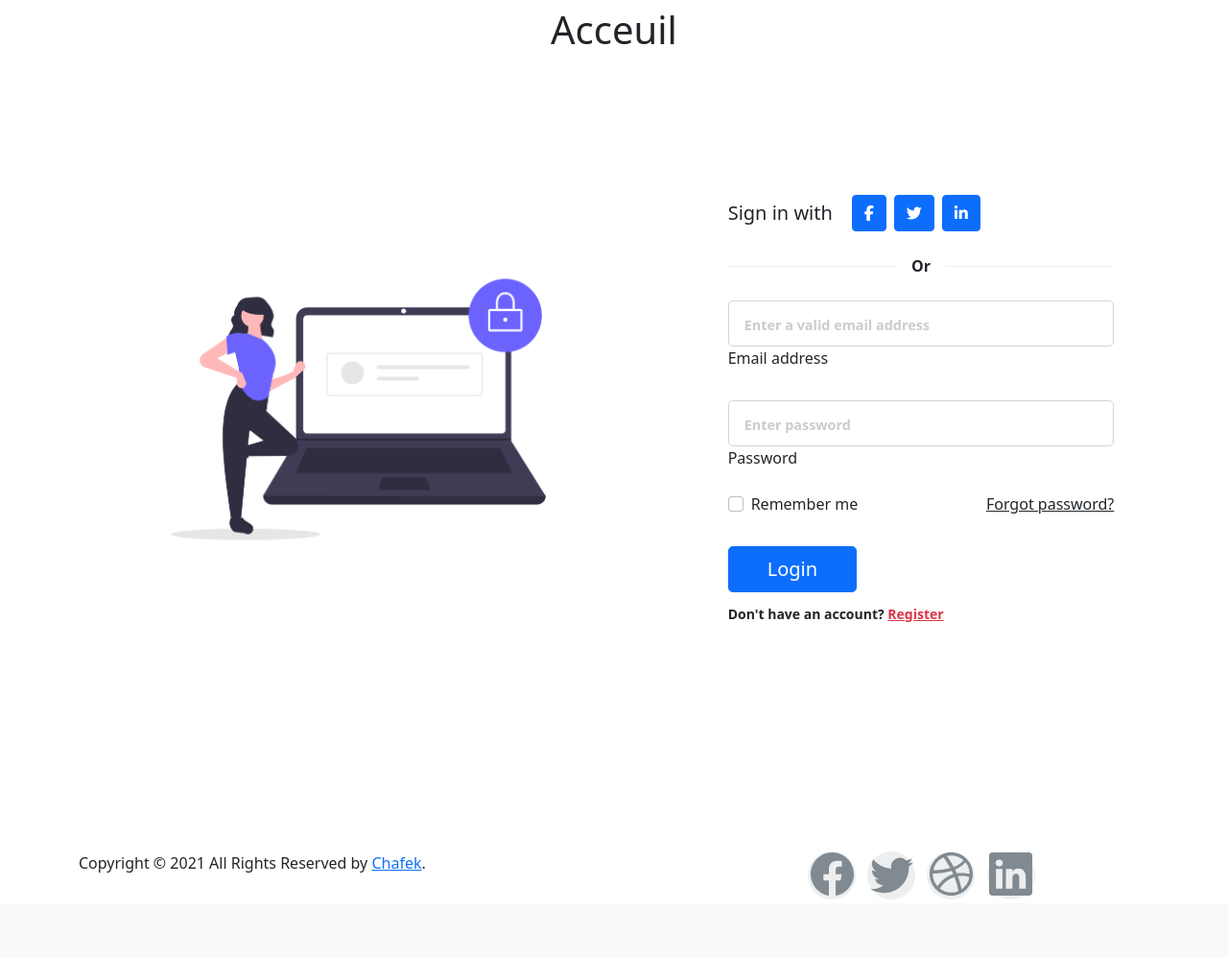
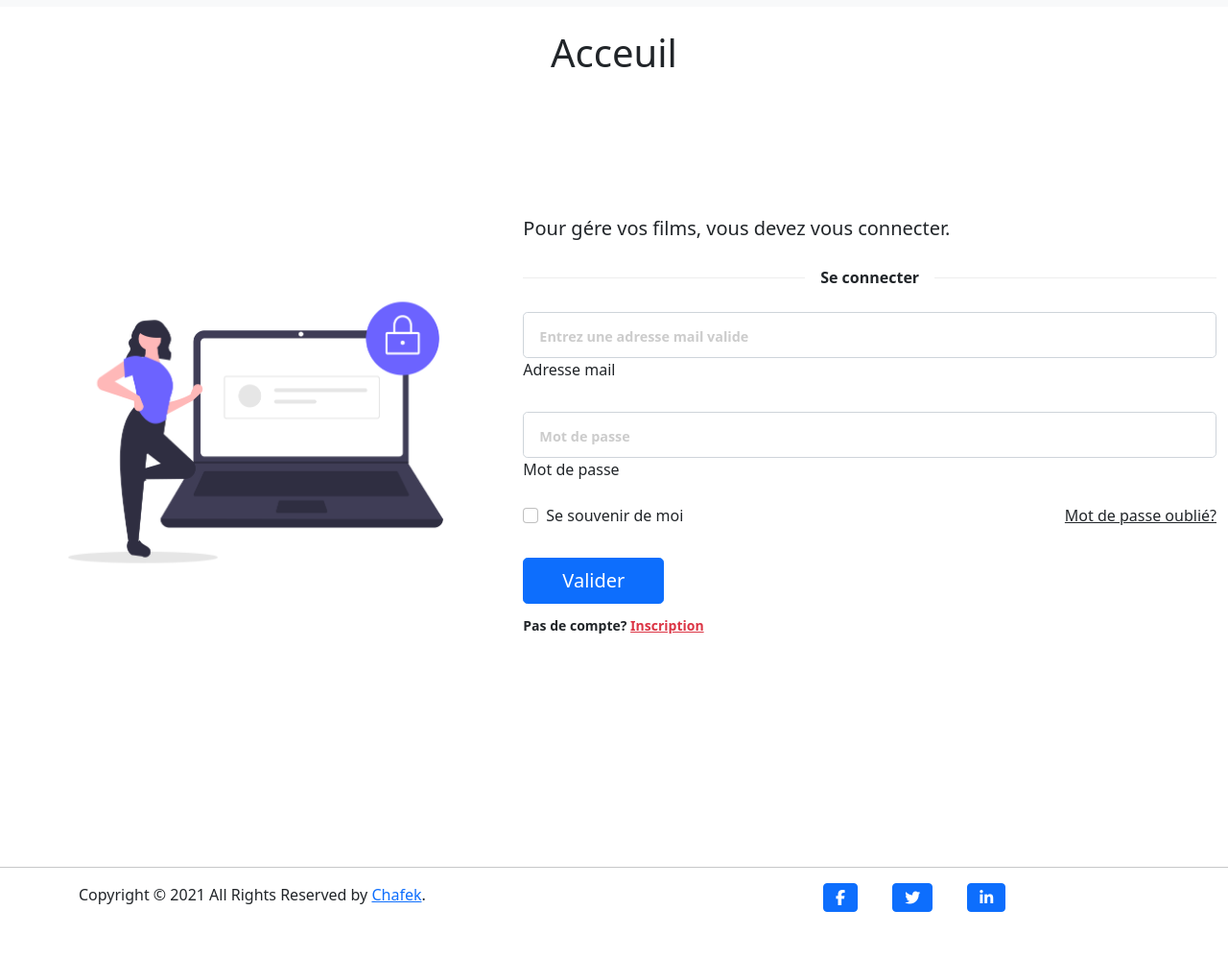
Before and after one commit to chafek/biblioteque-de-films, a PHP site: page /biblioteque_films/ in a window 1280 px wide. Shown: the part 333-1331 px from the top of the page at 96% size. Before the commit the page ends 1266 px from the top, so only its background shows below. Run offline with PHP 8.4, Linux system fonts and the light colour scheme; some libraries are stand-ins or nearby versions.

Commit message:
registration and connection form in home page

```diff
--- a/src/controllers/AddFilmsController.php
+++ b/src/controllers/AddFilmsController.php
@@ -37,12 +37,19 @@
 
 
 
+
         if (isset($_POST['film_title']) && !isset($_GET['modify']))
         {
-            $verification=$model->verifyFields();
+            $cat = empty($_POST['film_cat']) ? null : $_POST['film_cat'];
+            $director = empty($_POST['film_director']) ? null : $_POST['film_director'];
+            $trailer=empty($_POST['film_trailer']) ? null : $_POST['film_trailer'];
+            $duration = empty($_POST['film_duration']) ? null : $_POST['film_duration'];
+            $verification=$model->verifyFields([$cat,
+                                    $director,$trailer,$duration]);
+                var_dump($verification);
 
 
-            if ($verification==false
+            if ($verification===false||$_FILES['film_picture']['name'] == ""
             )
             {
                 $msgError = "merci de renseigner tous les champs!";
@@ -126,6 +133,8 @@
                             </script>';
 
                            $msgSuccess="Enregistrement réussi!!";
+                           echo $msgSuccess;
+                           die();
                         }
 
                     }
@@ -140,17 +149,14 @@
         {
             $filmChosen=$model->displayAFilm($_GET['id']);
 
-
-
-
-            //     // die();
             if(isset($_POST['film_title'])){
-                $verification=$model->verifyFields();
-                if($verification){
+                $verification=$model->verifyFields([$_POST['film_cat'],
+                $_POST['film_director'],$_POST['film_trailer'],$_POST['film_duration']]);
+                if($verification===false){
+                     $msgError="saisissez tous les champs !";
+                }else{
                     $model->toModifyFilm($_GET['id'],$_POST['film_title'],$filmChosen['film_picture'],$_POST['film_desc'],$_POST['film_date'],$_POST['film_cat'],$_POST['film_director'],$_POST['film_trailer'],$_POST['film_duration']);
                     $msgSuccess="reussi";
-                }else{
-                    $msgError="saisissez tous les champs !";
                 }
 
 
--- a/src/controllers/HomeController.php
+++ b/src/controllers/HomeController.php
@@ -5,7 +5,53 @@
     {
 
     }
+
     public function manage(){
+
+        $model=new Model();
+        $connection=[
+            'text'=>"Pour gére vos films, vous devez vous connecter.",
+            'title'=>"Se connecter",
+            'action'=>" <div class='d-flex justify-content-between align-items-center'>
+                            <div class='form-check mb-0'>
+                                <input class='form-check-input me-2' type='checkbox' value=' id='form2Example3' />
+                                <label class='form-check-label' for='form2Example3'>
+                                    Se souvenir de moi
+                                </label>
+                            </div>
+                            <a href='#!' class='text-body'>Mot de passe oublié?</a>
+                        </div>",
+            'button_text'=>'Valider'
+        ];
+        $registration=[
+            'text'=>"S'enregistrer pour acceder aux services.",
+            'title'=>"S'enregistrer",
+            'action'=>
+                        "<div class='form-outline mb-3'>
+                            <input type='password' id='form3Example4' class='form-control form-control-lg'
+                            placeholder='Confirmation mot de passe' name='password_confirmation'/>
+                            <label class='form-label' for='form3Example4'>Confirmer mot de passe</label>
+                        </div>",
+            'button_text'=>'Enregistrer'
+        ];
+        var_dump($_POST);
+        $email=isset($_POST['email'])?$_POST['email']:null;
+        $password=isset($_POST['password'])?$_POST['password']:null;
+        $password_confirmation=isset($_POST['password_confirmation'])?$_POST['password_confirmation']:null;
+
+        if(isset($_POST['password_confirmation'])){
+            $verification=$model->verifyFields([$email,$password,$password_confirmation]);
+        }else{
+            $verification=$model->verifyFields([$email,$password]);
+        }
+
+        if($verification===false){
+            $msgError="Veuillez remplir tous les champs!";
+
+        }else{
+            $msgSuccess="tous les champs sont saisi.";
+        }
+
         include "src/view/include/header.php";
         include "src/view/include/nav.php";
         include 'src/view/home.php';
--- a/src/model/Model.php
+++ b/src/model/Model.php
@@ -166,22 +166,17 @@
     }
 }
 
-public function verifyFields(){
+public function verifyFields($fields=[]){
 
-    if (
-        empty($_POST['film_date'])
-        || $_FILES['film_picture']['name'] == ""
-        || empty($_POST['film_cat'])
-        || empty($_POST['film_director'])
-        || empty($_POST['film_trailer'])
-        || empty($_POST['film_duration'])
-    )
-    {
-      return false;
+    foreach ($fields as  $field) {
 
-    } else{
-        return true;
+        if (empty($field)|| $field===""){
+
+           return false;
+
+        }
     }
+
 }
 
 public function saveFilmRank($rank,$id){
--- a/src/view/home.php
+++ b/src/view/home.php
@@ -1,63 +1,59 @@
+
+<?php if(isset($_POST['submit'])){
+
+include 'src\view\include\alertBox.php';}
+ ?>
+
 <h1 class="text-center mt-4 title" >Acceuil</h1>
 
+<?php isset($_GET['action'])?$content=$registration:$content=$connection;?>
 <section class="vh-100">
   <div class="container-fluid h-custom">
     <div class="row d-flex justify-content-center align-items-center h-100">
-      <div class="col-md-9 col-lg-6 col-xl-5">
+      <div class="col-md-5 ">
         <img src="src\public\pictures\site\login_home.png"
           class="img-fluid" alt="Sample image">
       </div>
-      <div class="col-md-8 col-lg-6 col-xl-4 offset-xl-1">
-        <form>
+      <div class="col-md-7 ">
+        <form method="POST" action="<?=stristr($_SERVER['REQUEST_URI'],'index.php',);?>">
           <div class="d-flex flex-row align-items-center justify-content-center justify-content-lg-start">
-            <p class="lead fw-normal mb-0 me-3">Sign in with</p>
-            <button type="button" class="btn btn-primary btn-floating mx-1">
-              <i class="fab fa-facebook-f"></i>
-            </button>
+            <p class="lead fw-normal mb-0 me-3">
+              <?=$content['text'];?>
+            </p>
 
-            <button type="button" class="btn btn-primary btn-floating mx-1">
-              <i class="fab fa-twitter"></i>
-            </button>
-
-            <button type="button" class="btn btn-primary btn-floating mx-1">
-              <i class="fab fa-linkedin-in"></i>
-            </button>
           </div>
 
           <div class="divider d-flex align-items-center my-4">
-            <p class="text-center fw-bold mx-3 mb-0">Or</p>
+            <p class="text-center fw-bold mx-3 mb-0"><?=$content['title'];?></p>
           </div>
 
           <!-- Email input -->
           <div class="form-outline mb-4">
             <input type="email" id="form3Example3" class="form-control form-control-lg"
-              placeholder="Enter a valid email address" />
-            <label class="form-label" for="form3Example3">Email address</label>
+              placeholder="Entrez une adresse mail valide" name="email" />
+            <label class="form-label" for="form3Example3">Adresse mail</label>
           </div>
 
           <!-- Password input -->
           <div class="form-outline mb-3">
             <input type="password" id="form3Example4" class="form-control form-control-lg"
-              placeholder="Enter password" />
-            <label class="form-label" for="form3Example4">Password</label>
+              placeholder="Mot de passe" name="password"/>
+            <label class="form-label" for="form3Example4">Mot de passe</label>
           </div>
 
-          <div class="d-flex justify-content-between align-items-center">
             <!-- Checkbox -->
-            <div class="form-check mb-0">
-              <input class="form-check-input me-2" type="checkbox" value="" id="form2Example3" />
-              <label class="form-check-label" for="form2Example3">
-                Remember me
-              </label>
-            </div>
-            <a href="#!" class="text-body">Forgot password?</a>
-          </div>
+            <?=$content['action'];?>
+
+            <input type="hidden" id="submit" name="submit" value="">
 
           <div class="text-center text-lg-start mt-4 pt-2">
-            <button type="button" class="btn btn-primary btn-lg"
-              style="padding-left: 2.5rem; padding-right: 2.5rem;">Login</button>
-            <p class="small fw-bold mt-2 pt-1 mb-0">Don't have an account? <a href="#!"
-                class="link-danger">Register</a></p>
+          <button class="btn btn-primary btn-lg"  type="submit" style="padding-left: 2.5rem; padding-right: 2.5rem;" ><?=$content['button_text'];?></button>
+
+
+
+
+            <p class="small fw-bold mt-2 pt-1 mb-0">Pas de compte? <a href="index.php?page=home&action=register"
+                class="link-danger">Inscription</a></p>
           </div>
 
         </form>
--- a/src/view/include/footer.php
+++ b/src/view/include/footer.php
@@ -1,4 +1,5 @@
-<div class="container mt-4">
+<hr>
+<div class="container ">
         <div class="row">
           <div class="col-md-8 col-sm-6 col-xs-12">
             <p class="copyright-text">Copyright &copy; 2021 All Rights Reserved by <a href="#">Chafek</a>.
@@ -6,13 +7,23 @@
           </div>
 
           <div  class="col-md-4 col-sm-6 col-xs-12">
-            <ul class="social-icons">
+            <!--<ul class="social-icons">
               <li><a class="facebook" href=""><svg xmlns="http://www.w3.org/2000/svg" width="45" height="45" fill="currentColor" class="bi bi-facebook" viewBox="0 0 16 16"><path d="M16 8.049c0-4.446-3.582-8.05-8-8.05C3.58 0-.002 3.603-.002 8.05c0 4.017 2.926 7.347 6.75 7.951v-5.625h-2.03V8.05H6.75V6.275c0-2.017 1.195-3.131 3.022-3.131.876 0 1.791.157 1.791.157v1.98h-1.009c-.993 0-1.303.621-1.303 1.258v1.51h2.218l-.354 2.326H9.25V16c3.824-.604 6.75-3.934 6.75-7.951z"/></svg></a></li>
               <li><a class="twitter" href="#"><svg xmlns="http://www.w3.org/2000/svg" width="45" height="45" fill="currentColor" class="bi bi-twitter" viewBox="0 0 16 16"><path d="M5.026 15c6.038 0 9.341-5.003 9.341-9.334 0-.14 0-.282-.006-.422A6.685 6.685 0 0 0 16 3.542a6.658 6.658 0 0 1-1.889.518 3.301 3.301 0 0 0 1.447-1.817 6.533 6.533 0 0 1-2.087.793A3.286 3.286 0 0 0 7.875 6.03a9.325 9.325 0 0 1-6.767-3.429 3.289 3.289 0 0 0 1.018 4.382A3.323 3.323 0 0 1 .64 6.575v.045a3.288 3.288 0 0 0 2.632 3.218 3.203 3.203 0 0 1-.865.115 3.23 3.23 0 0 1-.614-.057 3.283 3.283 0 0 0 3.067 2.277A6.588 6.588 0 0 1 .78 13.58a6.32 6.32 0 0 1-.78-.045A9.344 9.344 0 0 0 5.026 15z"/>
 </svg></a></li>
               <li><a class="dribbble" href="#"><svg xmlns="http://www.w3.org/2000/svg" width="45" height="45" fill="currentColor" class="bi bi-dribbble" viewBox="0 0 16 16"><path fill-rule="evenodd" d="M8 0C3.584 0 0 3.584 0 8s3.584 8 8 8c4.408 0 8-3.584 8-8s-3.592-8-8-8zm5.284 3.688a6.802 6.802 0 0 1 1.545 4.251c-.226-.043-2.482-.503-4.755-.217-.052-.112-.096-.234-.148-.355-.139-.33-.295-.668-.451-.99 2.516-1.023 3.662-2.498 3.81-2.69zM8 1.18c1.735 0 3.323.65 4.53 1.718-.122.174-1.155 1.553-3.584 2.464-1.12-2.056-2.36-3.74-2.551-4A6.95 6.95 0 0 1 8 1.18zm-2.907.642A43.123 43.123 0 0 1 7.627 5.77c-3.193.85-6.013.833-6.317.833a6.865 6.865 0 0 1 3.783-4.78zM1.163 8.01V7.8c.295.01 3.61.053 7.02-.971.199.381.381.772.555 1.162l-.27.078c-3.522 1.137-5.396 4.243-5.553 4.504a6.817 6.817 0 0 1-1.752-4.564zM8 14.837a6.785 6.785 0 0 1-4.19-1.44c.12-.252 1.509-2.924 5.361-4.269.018-.009.026-.009.044-.017a28.246 28.246 0 0 1 1.457 5.18A6.722 6.722 0 0 1 8 14.837zm3.81-1.171c-.07-.417-.435-2.412-1.328-4.868 2.143-.338 4.017.217 4.251.295a6.774 6.774 0 0 1-2.924 4.573z"/></svg></a></li>
               <li><a class="linkedin" href="#"><svg xmlns="http://www.w3.org/2000/svg" width="45" height="45" fill="currentColor" class="bi bi-linkedin" viewBox="0 0 16 16"><path d="M0 1.146C0 .513.526 0 1.175 0h13.65C15.474 0 16 .513 16 1.146v13.708c0 .633-.526 1.146-1.175 1.146H1.175C.526 16 0 15.487 0 14.854V1.146zm4.943 12.248V6.169H2.542v7.225h2.401zm-1.2-8.212c.837 0 1.358-.554 1.358-1.248-.015-.709-.52-1.248-1.342-1.248-.822 0-1.359.54-1.359 1.248 0 .694.521 1.248 1.327 1.248h.016zm4.908 8.212V9.359c0-.216.016-.432.08-.586.173-.431.568-.878 1.232-.878.869 0 1.216.662 1.216 1.634v3.865h2.401V9.25c0-2.22-1.184-3.252-2.764-3.252-1.274 0-1.845.7-2.165 1.193v.025h-.016a5.54 5.54 0 0 1 .016-.025V6.169h-2.4c.03.678 0 7.225 0 7.225h2.4z"/></svg></a></li>
-            </ul>
+            </ul>-->
+            <button type="button" class="btn btn-primary btn-floating mx-3 mb-5">
+              <i class="fab fa-facebook-f"></i>
+            </button>
+            <button type="button" class="btn btn-primary btn-floating mx-3 mb-5">
+              <i class="fab fa-twitter"></i>
+            </button>
+
+            <button type="button" class="btn btn-primary btn-floating mx-3 mb-5 ">
+              <i class="fab fa-linkedin-in"></i>
+            </button>
           </div>
         </div>
       </div>
```
Also changed, not shown: src/public/films_files/la fureur de vaincre-2022-08-2400-47-40.jpg (added), src/public/films_files/la fureur de vaincre-2022-08-2401-31-56.jpg (added), src/public/films_files/la fureur de vaincre-2022-08-2401-33-17.jpg (added), src/public/films_files/la fureur du dragon-2022-08-2400-52-49.jpg (added), src/public/films_files/la ligne verte-2022-08-2400-34-00.jpg (added), src/public/films_files/la ligne verte-2022-08-2400-34-40.jpg (added), src/public/films_files/la ligne verte-2022-08-2400-49-46.jpg (added), src/public/films_files/la ligne verte-2022-08-2401-27-45.jpg (added), src/public/films_files/la ligne verte-2022-08-2401-28-11.jpg (added).
